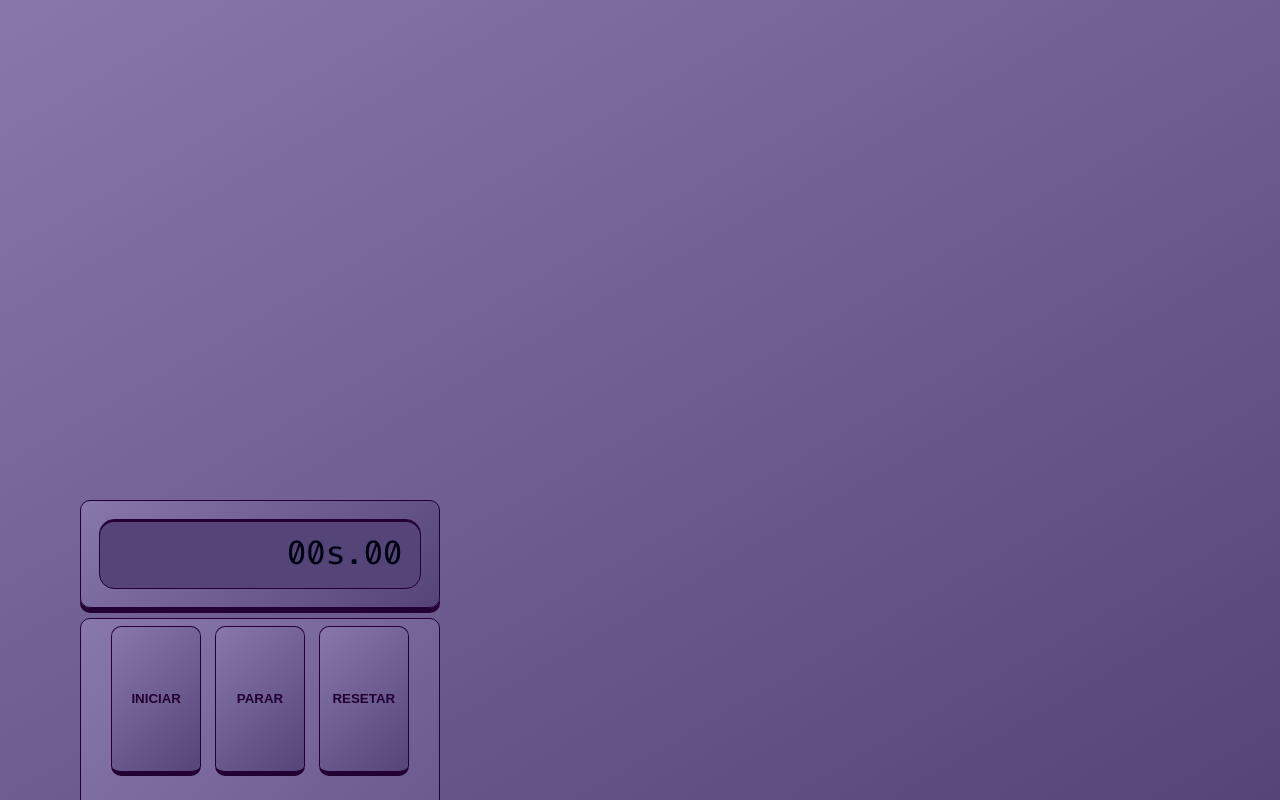
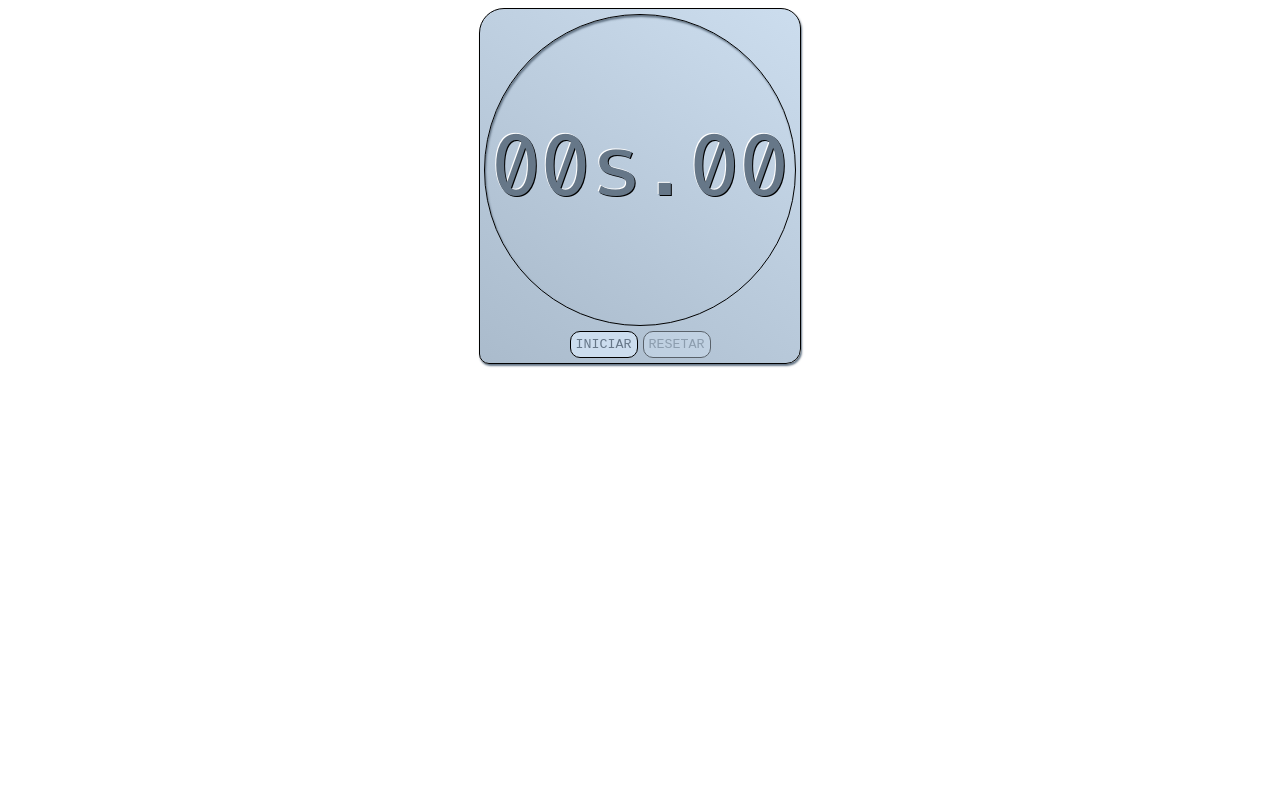
Before and after one commit to Bulovask/cronometro, a plain HTML site: page index.html in a window 1280 px wide. Shown: the top 800 px of the page. Drawn offline with Linux system fonts and the light colour scheme.

Commit message:
mudança de layout

```diff
--- a/css/style.css
+++ b/css/style.css
@@ -4,101 +4,78 @@
 }
 
 :root {
-	--cor1: #87a;
-	--cor2: #547;
-	--cor3: #203;
-	--cor4: #001;
-	--bg: linear-gradient(135deg, var(--cor1), var(--cor2));
-}
-
-body {
-	background-image: linear-gradient(150deg, var(--cor1), var(--cor2));
-	background-size: 100% 100%;
-	background-repeat: no-repeat;
-
-	width: 100vw;
-	height: 100vh;
-	margin: 0;
-	padding: 5vmin;
-	box-sizing: border-box;
+    --color-primary: #abc;
+    --color-secondary: #cde;
+    --color-terciary: #678;
 }
 
 main {
-	position: relative;
-	display: grid;
-	grid-template-columns: 100%;
-	grid-template-rows: min-content 1fr;
-	grid-gap: 10px;
-	width: 100%;
-	height: 100%;
-	margin: 0;
-	padding: 0;
-	box-sizing: border-box;
+    margin: auto;
+    padding-top: 5px;
+	border: 1px solid black;
+	border-radius: 25px 20px 15px 10px;
+	max-width: 320px;
+	max-height: 600px;
+
+	background-image: linear-gradient(35deg, var(--color-primary), var(--color-secondary));
+	box-shadow: 1px 2px 2px var(--color-terciary);
 }
 
-section {
-	position: relative;
-	background-image: var(--bg);
-	border: 1px solid var(--cor3);
-	border-radius: 10px;
-	display: flex;
-	flex-wrap: wrap;
-	width: 100%;
-	box-sizing: border-box;
-	box-shadow: 0 5px 0 var(--cor3);
+#display {
+    --square-size: calc(100% - 10px);
+    margin: auto;
+    position: relative;
+    width: var(--square-size);
+    padding-bottom: var(--square-size);
+    border: 1px solid black;
+    border-radius: 100%;
+
+    background-image: linear-gradient(35deg, var(--color-primary), var(--color-secondary));
+	box-shadow: inset 1px 2px 2px var(--color-terciary);
 }
 
-@media (min-width: 1080px) {
-	main {
-		width: 360px;
-		height: 720px;
-		margin: calc(50vw - 180px) calc(50vh - 360px);
-	}
-}
+#d-main {
+    --font-size: 64px;
 
-.display > #d-main {
-	position: relative;
-	background-color: var(--cor2);
-	border: 1px solid var(--cor3);
-	border-radius: 15px;
-	box-shadow: inset 0px 2px 0px var(--cor3);
-	overflow: scroll;
+    font-family: oxymono;
+    font-size: var(--font-size);
 
-	width: 100%;
-	margin: 5%;
-	padding: 5%;
-	box-sizing: border-box;
+    position: absolute;
+    display: flex;
+    justify-content: center;
+    align-item: center;
+    width: 100%;
+    padding-top: calc( 50% - var(--font-size) / 2);
 
-	text-align: right;
-	font-size: 2rem;
-	font-family: 'oxymono', 'monospace';
-	color: var(--cor4);
-}
-
-.display > #d-main::selection {
-	color: var(--cor3);
-	background-color: var(--cor1);
+    color: var(--color-terciary);
+    text-shadow: 1px 1px 0 black, -1px -1px 0 white;
 }
 
 .controls {
-	justify-content: center;
+    display: flex;
+    justify-content: center;
+    gap: 5px;
+    padding: 5px 0;
 }
 
-.controls > input[type='button'] {
-	position: relative;
-	width: 25%;
-	height: 25%;
-	margin: 2%;
-
-	background-image: var(--bg);
-	border: 1px solid var(--cor3);
-	border-bottom-width: 5px;
-	border-radius: 10px;
-	color: var(--cor3);
-	font-weight: 900;
+.btn {
+    font-family: monospace;
+    padding: 5px;
+    border-radius: 10px;
+    border: 1px solid black;
+    background-color: var(--color-secondary);
+    color: var(--color-terciary);
 }
 
-.controls > input[type='button']:active {
-	top: 5px;
-	border-bottom-width: 1px;
+.btn:active:not([disabled]) {
+    background-color: var(--color-terciary);
+    color: var(--color-secondary);
 }
+
+.btn[disabled] {
+    opacity: 0.5;
+}
+
+.hide {
+    display: none;
+}
--- a/index.html
+++ b/index.html
@@ -8,13 +8,13 @@
 	</head>
 	<body>
 		<main>
-			<section class='display'>
+			<section id='display'>
 				<span id='d-main'>Javascript desabilitado</span>
 			</section>
 			<section class='controls'>
-				<input id='start' type='button' value='INICIAR'/>
-				<input id='stop' type='button' value='PARAR'/>
-				<input id='reset' type='button' value='RESETAR'/>
+				<input id='start' class="btn" type='button' value='INICIAR'/>
+				<input id='pause' class="btn" type='button' value=' PAUSAR'/>
+				<input id='reset' class="btn" type='button' value='RESETAR'/>
 			</section>
 		</main>
 	</body>
--- a/js/main.js
+++ b/js/main.js
@@ -1,36 +1,36 @@
 //Obrigado Senhor por me dá inteligência
 //Obrigado Virgem Maria, por ser uma mãe tão boa para mim
-const displayMain = document.querySelector('.display > #d-main');
+const displayMain = document.querySelector('#display > #d-main');
 const buttonStart = document.querySelector('.controls > #start');
-const buttonStop = document.querySelector('.controls > #stop');
+const buttonPause = document.querySelector('.controls > #pause');
 const buttonReset = document.querySelector('.controls > #reset');
 
 buttonStart.onclick = start;
-buttonStop.onclick = stop;
+buttonPause.onclick = pause;
 buttonReset.onclick = reset;
 
 let reqAniFra; //armazena o requestAnimationFrame para ser cancelado mais tarde
+let run = false;
 let init = 0;
 let ms = 0;
-let run = false;
-let pause = 0;
+let pauseMs = 0;
 
 //funções do cronômetro
 function start() {
 	if(!run) {
 		init = Date.now();
-		pause = ms;
+		pauseMs = ms;
 		run = true;
 	}
 	else {
-		ms = Date.now() - init + pause;
+		ms = Date.now() - init + pauseMs;
 	}
 	update();
 	cancelAnimationFrame(reqAniFra);
 	reqAniFra = requestAnimationFrame(start);
 }
 
-function stop() {
+function pause() {
 	cancelAnimationFrame(reqAniFra);
 	run = false;
 }
@@ -44,6 +44,7 @@ function reset() {
 //atualizações da tela
 function update() {
 	displayMain.innerText = textDisplay(ms);
+	resizeFontSize();
 }
 
 //converter ms para um texto no formato
@@ -80,5 +81,24 @@ function textDisplay(ms) {
 	}
 }
 
+function resizeFontSize() {
+    const boxWidth = document.querySelector("#display").clientWidth;
+    const length = displayMain.innerText.length;
+    const fontSize =  `${boxWidth / length * 1.6}px`;
+    displayMain.style.setProperty("--font-size", fontSize);
+}
+
 //iniciar cronometro com o visor
 update();
+
+//Alterna os botões de start e pause
+//e habilitar ou desabilitar
+function toggleBtnsObserver() {
+    buttonStart.classList.toggle("hide", run)
+    buttonPause.classList.toggle("hide", !run);
+
+    if(run || ms == 0) buttonReset.setAttribute("disabled", "");
+    else buttonReset.removeAttribute("disabled");
+    requestAnimationFrame(toggleBtnsObserver);
+}
+toggleBtnsObserver();
```
Also changed, not shown: 1 other file.
